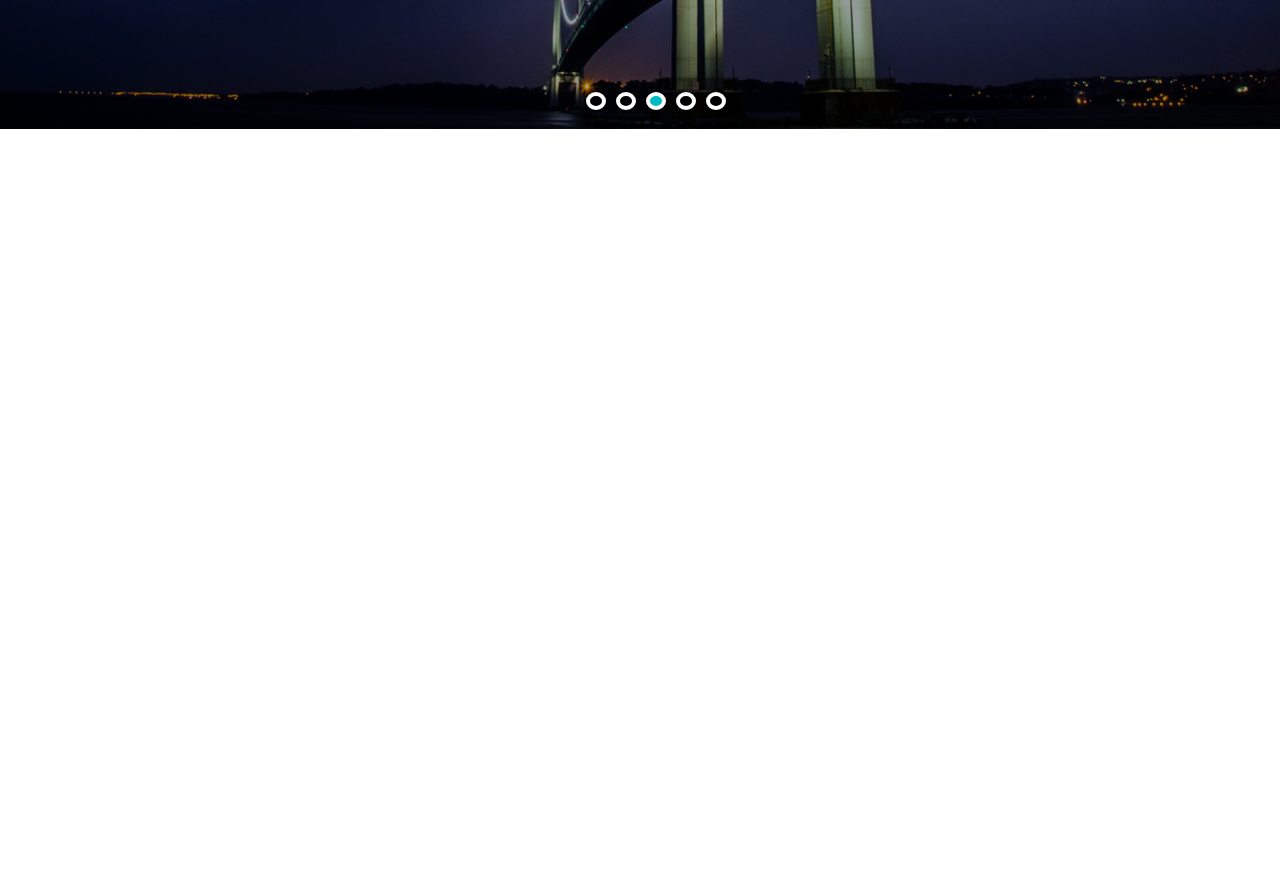
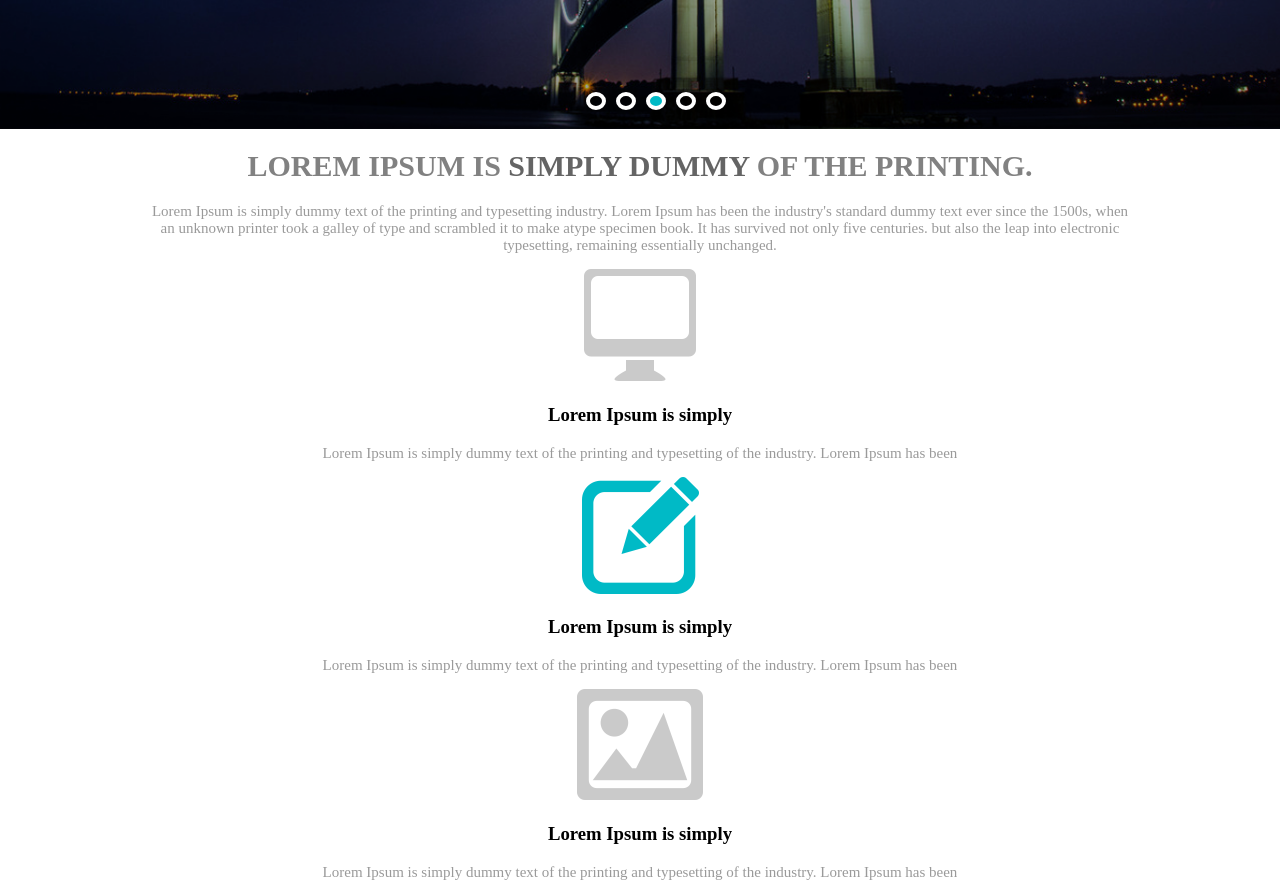
Before and after one commit to rafaeldiogo/desafio-cssauthor, a plain HTML site: page index.html in a window 1280 px wide. Shown: the part 440-1336 px from the top of the page. Before the commit the page ends 800 px from the top, so only its background shows below. Drawn offline with nearby package versions, Linux system fonts and the light colour scheme.

Commit message:
html-css-js

```diff
--- a/assets/css/style.css
+++ b/assets/css/style.css
@@ -14,7 +14,8 @@ ul {
   width: 100%;
 }
 
-main {
+main,
+.content {
   width: 980px;
   margin: 0 auto;
   position: relative;
@@ -40,6 +41,10 @@ main {
 .col-100 {
   width: 100%;
   float: left;
+  position: relative;
+}
+
+.menu-urls {
   border-bottom: 4px solid #efefef;
   height: 80px;
 }
@@ -59,6 +64,7 @@ main {
 .menu ul li {
   display: inline-block;
   margin-left: 15px;
+  text-transform: uppercase;
 }
 
 .menu ul li:hover {
@@ -149,3 +155,23 @@ button.slick-next {
   background: transparent;
   cursor: pointer;
 }
+
+.texto-destaque {
+  text-align: center;
+}
+
+.texto-destaque h1 {
+  color: #818181;
+  text-transform: uppercase;
+  font-size: 30px;
+
+}
+
+.texto-destaque strong {
+  color: #646464;
+}
+
+.texto-destaque p {
+  color: #9a9a9a;
+  font-size: 15px;
+}
--- a/index.html
+++ b/index.html
@@ -42,12 +42,12 @@
       <div class="header-2">
         <div class="menu">
           <ul>
-            <li><a href="">HOME</a></li>
-            <li><a href="">ABOUT US</a></li>
-            <li><a href="">SERVICE</a></li>
-            <li><a href="">PAGES</a></li>
-            <li><a href="">BLOG</a></li>
-            <li><a href="">CONTACT US</a></li>
+            <li><a href="">Home</a></li>
+            <li><a href="">About Us</a></li>
+            <li><a href="">Service</a></li>
+            <li><a href="">Pages</a></li>
+            <li><a href="">Blog</a></li>
+            <li><a href="">Contact Us</a></li>
           </ul>
         </div>
         <div class="busca">
@@ -62,6 +62,43 @@
         <img src="assets/img/banner.png" alt="imagem de ponte" />
         <img src="assets/img/banner.png" alt="imagem de ponte" />
         <img src="assets/img/banner.png" alt="imagem de ponte" />
+      </div>
+    </div>
+    <div class="col-100">
+      <div class="content texto-destaque">
+        <h1>Lorem Ipsum is <strong>simply dummy</strong> of the printing.</h1>
+        <p>
+          Lorem Ipsum is simply dummy text of the printing and typesetting
+          industry. Lorem Ipsum has been the industry's standard dummy text ever
+          since the 1500s, when an unknown printer took a galley of type and
+          scrambled it to make atype specimen book. It has survived not only
+          five centuries. but also the leap into electronic typesetting,
+          remaining essentially unchanged.
+        </p>
+        <div class="">
+          <img src="assets/img/imac.png" alt="" />
+          <h3>Lorem Ipsum is simply</h3>
+          <p>
+            Lorem Ipsum is simply dummy text of the printing and typesetting of
+            the industry. Lorem Ipsum has been
+          </p>
+        </div>
+        <div class="">
+          <img src="assets/img/pincel-with-paper.png" alt="" />
+          <h3>Lorem Ipsum is simply</h3>
+          <p>
+            Lorem Ipsum is simply dummy text of the printing and typesetting of
+            the industry. Lorem Ipsum has been
+          </p>
+        </div>
+        <div class="">
+          <img src="assets/img/photo.png" alt="" />
+          <h3>Lorem Ipsum is simply</h3>
+          <p>
+            Lorem Ipsum is simply dummy text of the printing and typesetting of
+            the industry. Lorem Ipsum has been
+          </p>
+        </div>
       </div>
     </div>
 
```
Also changed, not shown: assets/img/imac.png (added), assets/img/photo.png (added), assets/img/pincel-with-paper.png (added).
